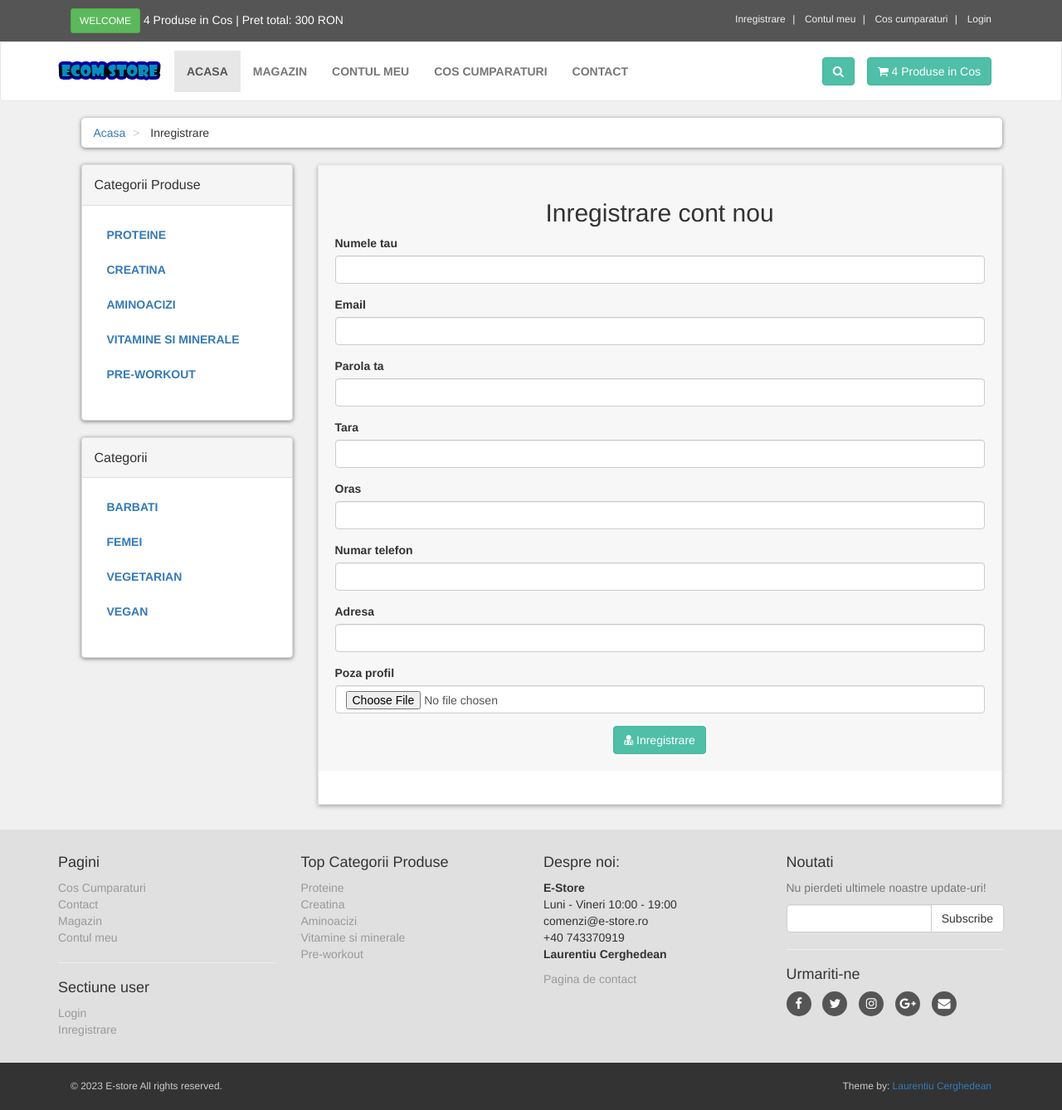
After one commit to tetragammon/e-store, a PHP site: page /customer_register.php in a window 1280 px wide. The commit adds this page. Shown: the whole page at 83% size. Run offline with PHP 8.4, Linux system fonts and the light colour scheme.

Commit message:
Adaugare pagina de inregistrare

```diff
--- /dev/null
+++ b/customer_register.php
@@ -0,0 +1,291 @@
+<!DOCTYPE html>
+<html lang="en">
+<head>
+    <meta charset="UTF-8">
+    <meta name="viewport" content="width=device-width, initial-scale=1">
+    <title>E-Store - Magazin online de suplimente alimentare</title>
+    <link rel="stylesheet" href="styles/bootstrap-337.min.css">
+    <link rel="stylesheet" href="font-awsome/css/font-awesome.min.css">
+    <link rel="stylesheet" href="styles/style.css">
+</head>
+<body>
+
+   <div id="top"><!-- Top Begin -->
+
+       <div class="container"><!-- container Begin -->
+
+           <div class="col-md-6 offer"><!-- col-md-6 offer Begin -->
+
+               <a href="#" class="btn btn-success btn-sm">Welcome</a>
+               <a href="checkout.php">4 Produse in Cos | Pret total: 300 RON </a>
+
+           </div><!-- col-md-6 offer Finish -->
+
+           <div class="col-md-6"><!-- col-md-6 Begin -->
+
+               <ul class="menu"><!-- cmenu Begin -->
+
+                   <li>
+                       <a href="customer_register.php">Inregistrare</a>
+                   </li>
+                   <li>
+                       <a href="checkout.php">Contul meu</a>
+                   </li>
+                   <li>
+                       <a href="cart.php">Cos cumparaturi</a>
+                   </li>
+                   <li>
+                       <a href="checkout.php">Login</a>
+                   </li>
+
+               </ul><!-- menu Finish -->
+
+           </div><!-- col-md-6 Finish -->
+
+       </div><!-- container Finish -->
+
+   </div><!-- Top Finish -->
+
+   <div id="navbar" class="navbar navbar-default"><!-- navbar navbar-default Begin -->
+
+       <div class="container"><!-- container Begin -->
+
+           <div class="navbar-header"><!-- navbar-header Begin -->
+
+               <a href="index.php" class="navbar-brand home"><!-- navbar-brand home Begin -->
+
+                   <img src="images/ecom-store-logo.png" alt="M-dev-Store Logo" class="hidden-xs">
+                   <img src="images/ecom-store-logo-mobile.png" alt="M-dev-Store Logo Mobile" class="visible-xs">
+
+               </a><!-- navbar-brand home Finish -->
+
+               <button class="navbar-toggle" data-toggle="collapse" data-target="#navigation">
+
+                   <span class="sr-only">Comutare navigatie</span>
+
+                   <i class="fa fa-align-justify"></i>
+
+               </button>
+
+               <button class="navbar-toggle" data-toggle="collapse" data-target="#search">
+
+                   <span class="sr-only">Comutare Cautare</span>
+
+                   <i class="fa fa-search"></i>
+
+               </button>
+
+           </div><!-- navbar-header Finish -->
+
+           <div class="navbar-collapse collapse" id="navigation"><!-- navbar-collapse collapse Begin -->
+
+               <div class="padding-nav"><!-- padding-nav Begin -->
+
+                   <ul class="nav navbar-nav left"><!-- nav navbar-nav left Begin -->
+
+                       <li  class="active">
+                           <a href="index.php">Acasa</a>
+                       </li>
+                       <li>
+                           <a href="shop.php">Magazin</a>
+                       </li>
+                       <li>
+                           <a href="checkout.php">Contul meu</a>
+                       </li>
+                       <li>
+                           <a href="cart.php">Cos Cumparaturi</a>
+                       </li>
+                       <li>
+                           <a href="contact.php">Contact</a>
+                       </li>
+
+                   </ul><!-- nav navbar-nav left Finish -->
+
+               </div><!-- padding-nav Finish -->
+
+               <a href="cart.php" class="btn navbar-btn btn-primary right"><!-- btn navbar-btn btn-primary Begin -->
+
+                   <i class="fa fa-shopping-cart"></i>
+
+                   <span>4 Produse in Cos</span>
+
+               </a><!-- btn navbar-btn btn-primary Finish -->
+
+               <div class="navbar-collapse collapse right"><!-- navbar-collapse collapse right Begin -->
+
+                   <button class="btn btn-primary navbar-btn" type="button" data-toggle="collapse" data-target="#search"><!-- btn btn-primary navbar-btn Begin -->
+
+                       <span class="sr-only">Comutare Cautare</span>
+
+                       <i class="fa fa-search"></i>
+
+                   </button><!-- btn btn-primary navbar-btn Finish -->
+
+               </div><!-- navbar-collapse collapse right Finish -->
+
+               <div class="collapse clearfix" id="search"><!-- collapse clearfix Begin -->
+
+                   <form method="get" action="results.php" class="navbar-form"><!-- navbar-form Begin -->
+
+                       <div class="input-group"><!-- input-group Begin -->
+
+                           <input type="text" class="form-control" placeholder="Search" name="user_query" required>
+
+                           <span class="input-group-btn"><!-- input-group-btn Begin -->
+
+                           <button type="submit" name="search" value="Search" class="btn btn-primary"><!-- btn btn-primary Begin -->
+
+                               <i class="fa fa-search"></i>
+
+                           </button><!-- btn btn-primary Finish -->
+
+                           </span><!-- input-group-btn Finish -->
+
+                       </div><!-- input-group Finish -->
+
+                   </form><!-- navbar-form Finish -->
+
+               </div><!-- collapse clearfix Finish -->
+
+           </div><!-- navbar-collapse collapse Finish -->
+
+       </div><!-- container Finish -->
+
+   </div><!-- navbar navbar-default Finish -->
+
+   <div id="content"><!-- #content Begin -->
+       <div class="container"><!-- container Begin -->
+           <div class="col-md-12"><!-- col-md-12 Begin -->
+
+               <ul class="breadcrumb"><!-- breadcrumb Begin -->
+                   <li>
+                       <a href="index.php">Acasa</a>
+                   </li>
+                   <li>
+                       Inregistrare
+                   </li>
+               </ul><!-- breadcrumb Finish -->
+
+           </div><!-- col-md-12 Finish -->
+
+           <div class="col-md-3"><!-- col-md-3 Begin -->
+
+   <?php
+
+    include("includes/sidebar.php");
+
+    ?>
+
+           </div><!-- col-md-3 Finish -->
+
+           <div class="col-md-9"><!-- col-md-9 Begin -->
+
+               <div class="box"><!-- box Begin -->
+
+                   <div class="box-header"><!-- box-header Begin -->
+
+                       <center><!-- center Begin -->
+
+                           <h2> Inregistrare cont nou</h2>
+
+                       </center><!-- center Finish -->
+
+                       <form action="customer_register.php" method="post" enctype="multipart/form-data"><!-- form Begin -->
+
+                           <div class="form-group"><!-- form-group Begin -->
+
+                               <label>Numele tau</label>
+
+                               <input type="text" class="form-control" name="c_name" required>
+
+                           </div><!-- form-group Finish -->
+
+                           <div class="form-group"><!-- form-group Begin -->
+
+                               <label>Email</label>
+
+                               <input type="text" class="form-control" name="c_email" required>
+
+                           </div><!-- form-group Finish -->
+
+                           <div class="form-group"><!-- form-group Begin -->
+
+                               <label>Parola ta</label>
+
+                               <input type="password" class="form-control" name="c_pass" required>
+
+                           </div><!-- form-group Finish -->
+
+                           <div class="form-group"><!-- form-group Begin -->
+
+                               <label>Tara</label>
+
+                               <input type="text" class="form-control" name="c_country" required>
+
+                           </div><!-- form-group Finish -->
+
+                           <div class="form-group"><!-- form-group Begin -->
+
+                               <label>Oras</label>
+
+                               <input type="text" class="form-control" name="c_city" required>
+
+                           </div><!-- form-group Finish -->
+
+                           <div class="form-group"><!-- form-group Begin -->
+
+                               <label>Numar telefon</label>
+
+                               <input type="text" class="form-control" name="c_contact" required>
+
+                           </div><!-- form-group Finish -->
+
+                           <div class="form-group"><!-- form-group Begin -->
+
+                               <label>Adresa</label>
+
+                               <input type="text" class="form-control" name="c_address" required>
+
+                           </div><!-- form-group Finish -->
+
+                           <div class="form-group"><!-- form-group Begin -->
+
+                               <label>Poza profil</label>
+
+                               <input type="file" class="form-control" name="c_image" required>
+
+                           </div><!-- form-group Finish -->
+
+                           <div class="text-center"><!-- text-center Begin -->
+
+                               <button type="submit" name="register" class="btn btn-primary">
+
+                               <i class="fa fa-user-md"></i> Inregistrare
+
+                               </button>
+
+                           </div><!-- text-center Finish -->
+
+                       </form><!-- form Finish -->
+
+                   </div><!-- box-header Finish -->
+
+               </div><!-- box Finish -->
+
+           </div><!-- col-md-9 Finish -->
+
+       </div><!-- container Finish -->
+   </div><!-- #content Finish -->
+
+   <?php
+
+    include("includes/footer.php");
+
+    ?>
+
+    <script src="js/jquery-331.min.js"></script>
+    <script src="js/bootstrap-337.min.js"></script>
+
+
+</body>
+</html>
--- a/index.php
+++ b/index.php
@@ -16,7 +16,7 @@
 			<div class="col-md-6 offer"><!--col-md-6 offer begin-->
 
 				<a href="#" class="btn btn-success btn-sm">Welcome</a>
-				<a href="checkout.php">4 Produse in Cos | Pret total: 300 RON</a>
+				<a href="checkout.php">4 Produse in Cos | Pret total: 300 RON </a>
 
 			</div><!--col-md-6 offer end-->
 
```
